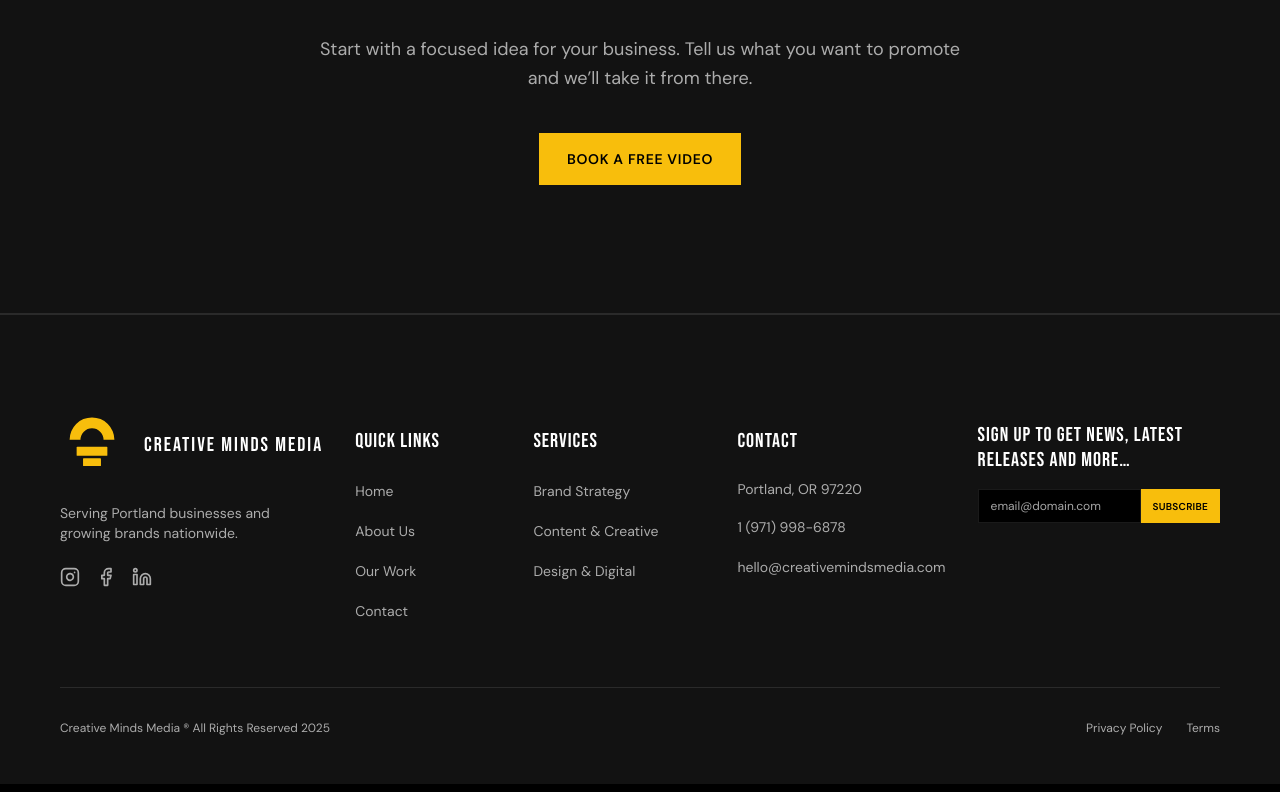
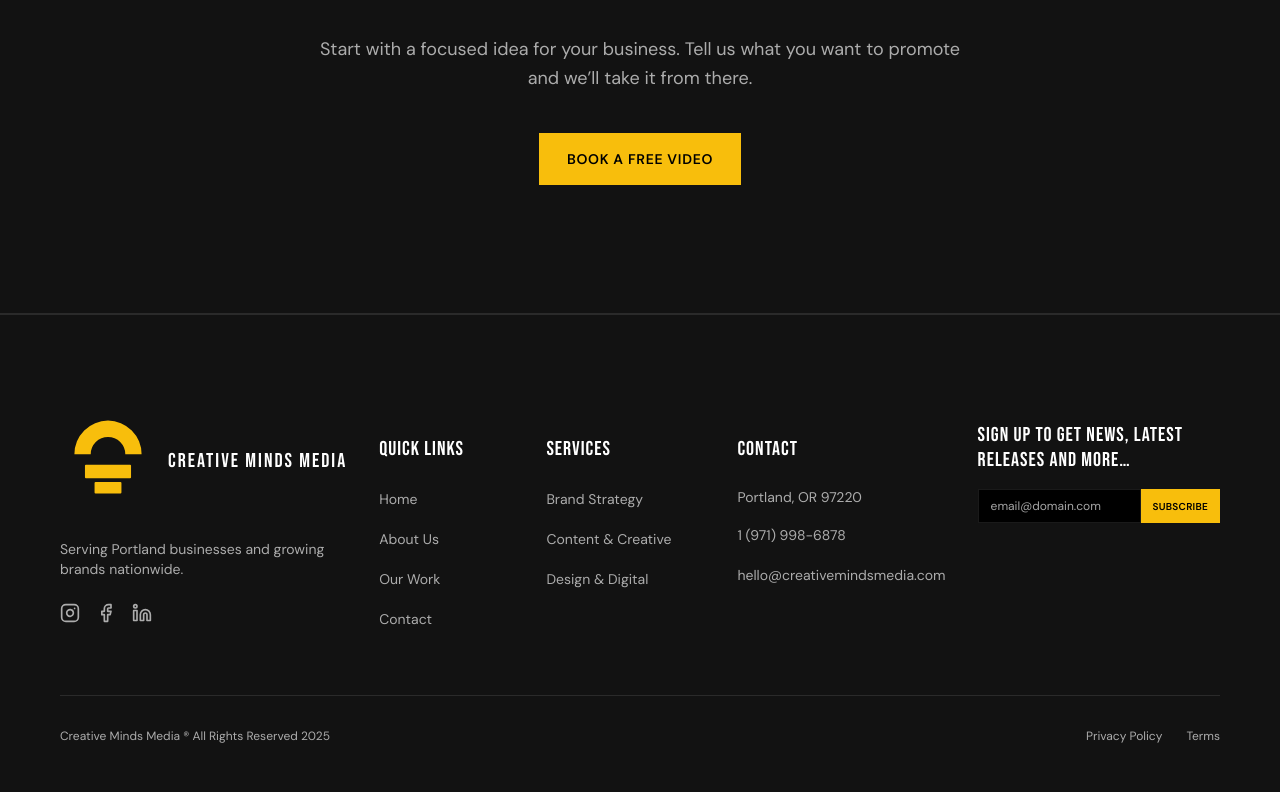
Before and after one commit to dsweis99/CreativeMindMedia, a React (Vite) app: page / in a window 1280 px wide. Shown: the part 5873-6665 px from the top of the page. Built offline with nearby package versions, Linux system fonts and the light colour scheme.

Commit message:
Update files from Figma Make

```diff
--- a/src/components/Layout.tsx
+++ b/src/components/Layout.tsx
@@ -179,7 +179,7 @@ export function Layout() {
         <div className="max-w-7xl mx-auto px-6 md:px-8 lg:px-[60px]">
           <div className="grid grid-cols-1 gap-12 md:grid-cols-2 lg:grid-cols-[1.4fr_0.85fr_1fr_1fr_1.35fr] lg:gap-8 mb-16">
             <div>
-              <Logo className="h-14 md:h-16 gap-5 mb-7" labelClassName="text-2xl md:text-3xl" />
+              <Logo variant="stacked" className="h-20 md:h-24 mb-8" />
               <p className="text-[var(--color-text-muted)] text-sm mb-6">
                 Serving Portland businesses and growing brands nationwide.
               </p>
@@ -197,7 +197,7 @@ export function Layout() {
             </div>
 
             <div>
-              <h4 className="font-display text-xl tracking-wider mb-6 lg:mt-4">Quick Links</h4>
+              <h4 className="font-display text-xl tracking-wider mb-6 lg:mt-6">Quick Links</h4>
               <ul className="space-y-4">
                 <li><Link to="/" className="text-[var(--color-text-muted)] hover:text-[var(--color-accent)] transition-colors text-sm">Home</Link></li>
                 <li><Link to="/about" className="text-[var(--color-text-muted)] hover:text-[var(--color-accent)] transition-colors text-sm">About Us</Link></li>
@@ -207,7 +207,7 @@ export function Layout() {
             </div>
 
             <div>
-              <h4 className="font-display text-xl tracking-wider mb-6 lg:mt-4">Services</h4>
+              <h4 className="font-display text-xl tracking-wider mb-6 lg:mt-6">Services</h4>
               <ul className="space-y-4">
                 <li><Link to="/services" className="text-[var(--color-text-muted)] hover:text-[var(--color-accent)] transition-colors text-sm">Brand Strategy</Link></li>
                 <li><Link to="/services" className="text-[var(--color-text-muted)] hover:text-[var(--color-accent)] transition-colors text-sm">Content & Creative</Link></li>
@@ -216,7 +216,7 @@ export function Layout() {
             </div>
 
             <div>
-              <h4 className="font-display text-xl tracking-wider mb-6 lg:mt-4">Contact</h4>
+              <h4 className="font-display text-xl tracking-wider mb-6 lg:mt-6">Contact</h4>
               <ul className="space-y-4">
                 <li className="text-[var(--color-text-muted)] text-sm">Portland, OR 97220</li>
                 <li><a href="tel:19719986878" className="text-[var(--color-text-muted)] hover:text-[var(--color-accent)] transition-colors text-sm">1 (971) 998-6878</a></li>
```
